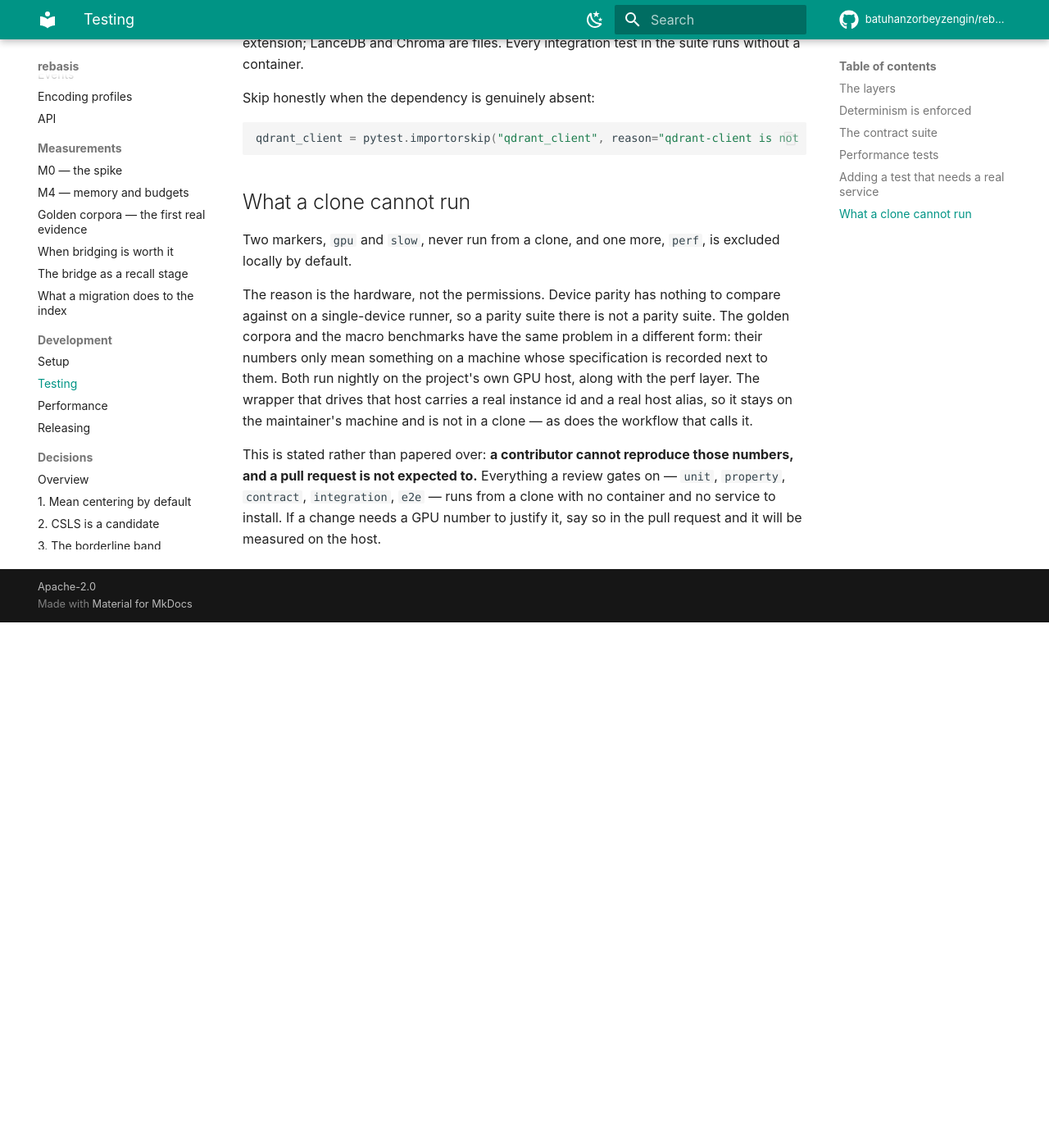
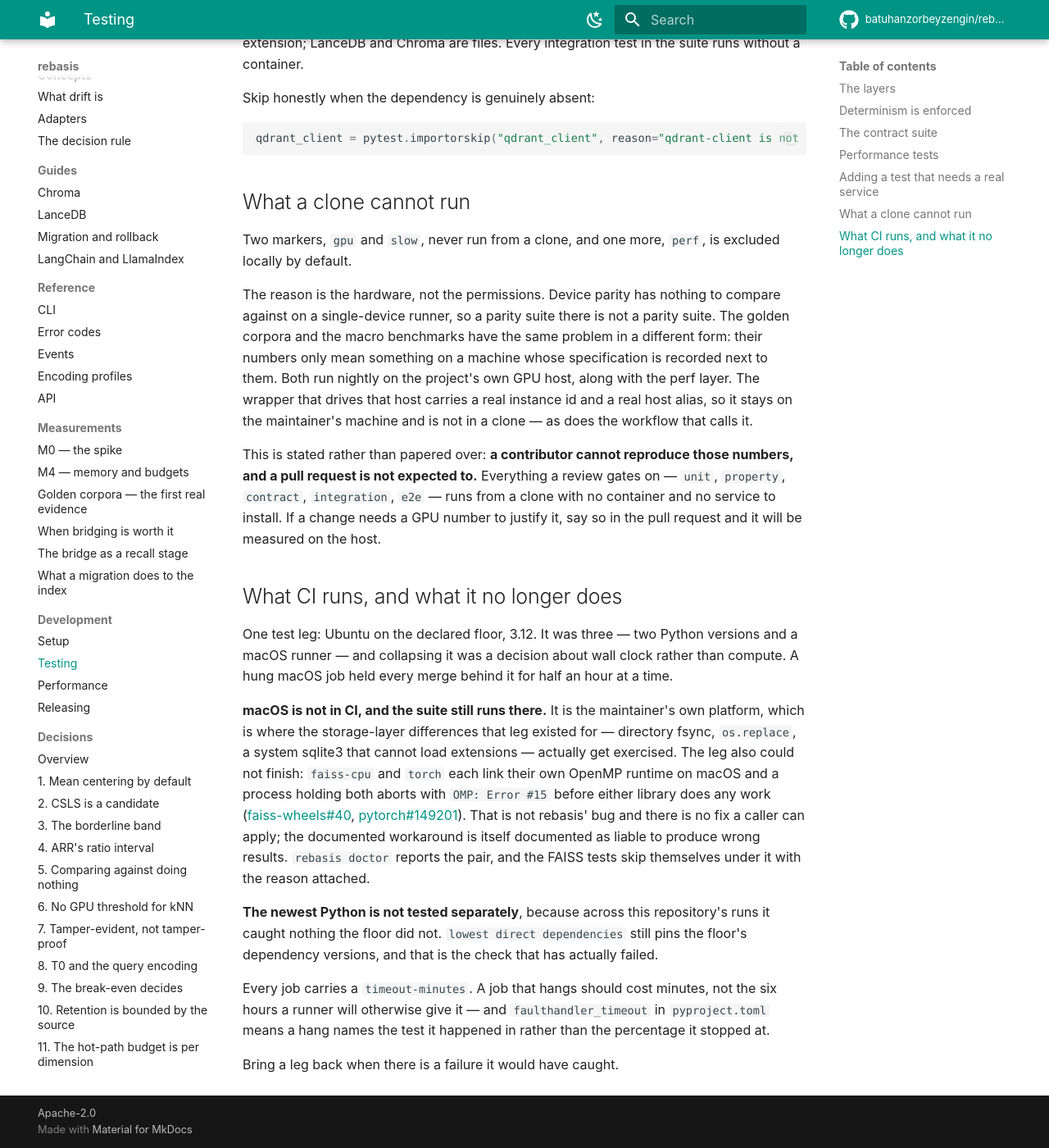
Before and after one commit to batuhanzorbeyzengin/rebasis, an MkDocs documentation site: the page built from docs/development/testing.md, in a window 1280 px wide and 1400 px high, scrolled down 1880 px. Shown: the whole window at 82% size. Built offline with MkDocs 1.6.1 and Material for MkDocs 9.7.7, drawn with Linux system fonts in a browser that asks for light colours; comment, search, counter and statistics services are not loaded; before the commit the page ends 2639 px from its top, so only the background shows below that.

Commit message:
ci: one test leg, and a ceiling on every job
Three legs, and the cost was not compute but wall clock: a macOS job that hung
for thirty minutes held every merge behind it, twice in a row.

**macOS is gone from CI and the suite still runs there.** It is the
maintainer's own platform, which is where the storage-layer differences that leg
existed for — directory fsync, `os.replace`, a system sqlite3 that cannot load
extensions — actually get exercised. The leg also could not finish: faiss-cpu
and torch each link their own OpenMP runtime on macOS and a process holding both
aborts before either library does any work (faiss-wheels#40, pytorch#149201).
Not rebasis' bug, no caller-side fix, and the documented workaround is itself
documented as liable to produce wrong results. `doctor` reports the pair and the
FAISS tests skip themselves under it, both of which stay.

**The newest Python is gone** because across this repository's runs it caught
nothing the floor did not, and `lowest direct dependencies` still pins the
floor's dependency versions — which is the check that has actually failed.

Every job now has a `timeout-minutes`. A hang should cost minutes rather than
the six hours a runner will otherwise give it, and with `faulthandler_timeout`
already in place it names the test rather than the percentage it stopped at.

Both are reversible, and `docs/development/testing.md` says what would justify
reversing them: a failure the missing leg would have caught.

```diff
--- /dev/null
+++ b/changelog.d/+ci-one-leg.removed.md
@@ -0,0 +1 @@
+CI runs one test leg — Ubuntu on the declared floor — instead of three. The two it lost were a second Python version, which across this repository's runs caught nothing the floor did not, and a macOS runner, which could not finish: `faiss-cpu` and `torch` each link their own OpenMP runtime there and a process holding both aborts before either library does any work ([faiss-wheels#40](https://github.com/kyamagu/faiss-wheels/issues/40), [pytorch#149201](https://github.com/pytorch/pytorch/issues/149201)). The decision was about wall clock rather than compute: a hung macOS job held every merge behind it for half an hour at a time. macOS remains the maintainer's own platform and the suite runs there; `rebasis doctor` reports the conflicting pair to anyone who has both installed. Every job now carries a `timeout-minutes`, so a hang costs minutes rather than the six hours a runner will otherwise allow.
--- a/docs/development/testing.md
+++ b/docs/development/testing.md
@@ -91,3 +91,34 @@
 `unit`, `property`, `contract`, `integration`, `e2e` — runs from a clone with no
 container and no service to install. If a change needs a GPU number to justify
 it, say so in the pull request and it will be measured on the host.
+
+## What CI runs, and what it no longer does
+
+One test leg: Ubuntu on the declared floor, 3.12. It was three — two Python
+versions and a macOS runner — and collapsing it was a decision about wall clock
+rather than compute. A hung macOS job held every merge behind it for half an
+hour at a time.
+
+**macOS is not in CI, and the suite still runs there.** It is the maintainer's
+own platform, which is where the storage-layer differences that leg existed for
+— directory fsync, `os.replace`, a system sqlite3 that cannot load extensions —
+actually get exercised. The leg also could not finish: `faiss-cpu` and `torch`
+each link their own OpenMP runtime on macOS and a process holding both aborts
+with `OMP: Error #15` before either library does any work
+([faiss-wheels#40](https://github.com/kyamagu/faiss-wheels/issues/40),
+[pytorch#149201](https://github.com/pytorch/pytorch/issues/149201)). That is not
+rebasis' bug and there is no fix a caller can apply; the documented workaround
+is itself documented as liable to produce wrong results. `rebasis doctor` reports
+the pair, and the FAISS tests skip themselves under it with the reason attached.
+
+**The newest Python is not tested separately**, because across this
+repository's runs it caught nothing the floor did not. `lowest direct
+dependencies` still pins the floor's dependency versions, and that is the check
+that has actually failed.
+
+Every job carries a `timeout-minutes`. A job that hangs should cost minutes, not
+the six hours a runner will otherwise give it — and `faulthandler_timeout` in
+`pyproject.toml` means a hang names the test it happened in rather than the
+percentage it stopped at.
+
+Bring a leg back when there is a failure it would have caught.
```
Also changed, not shown: 1 other file.
